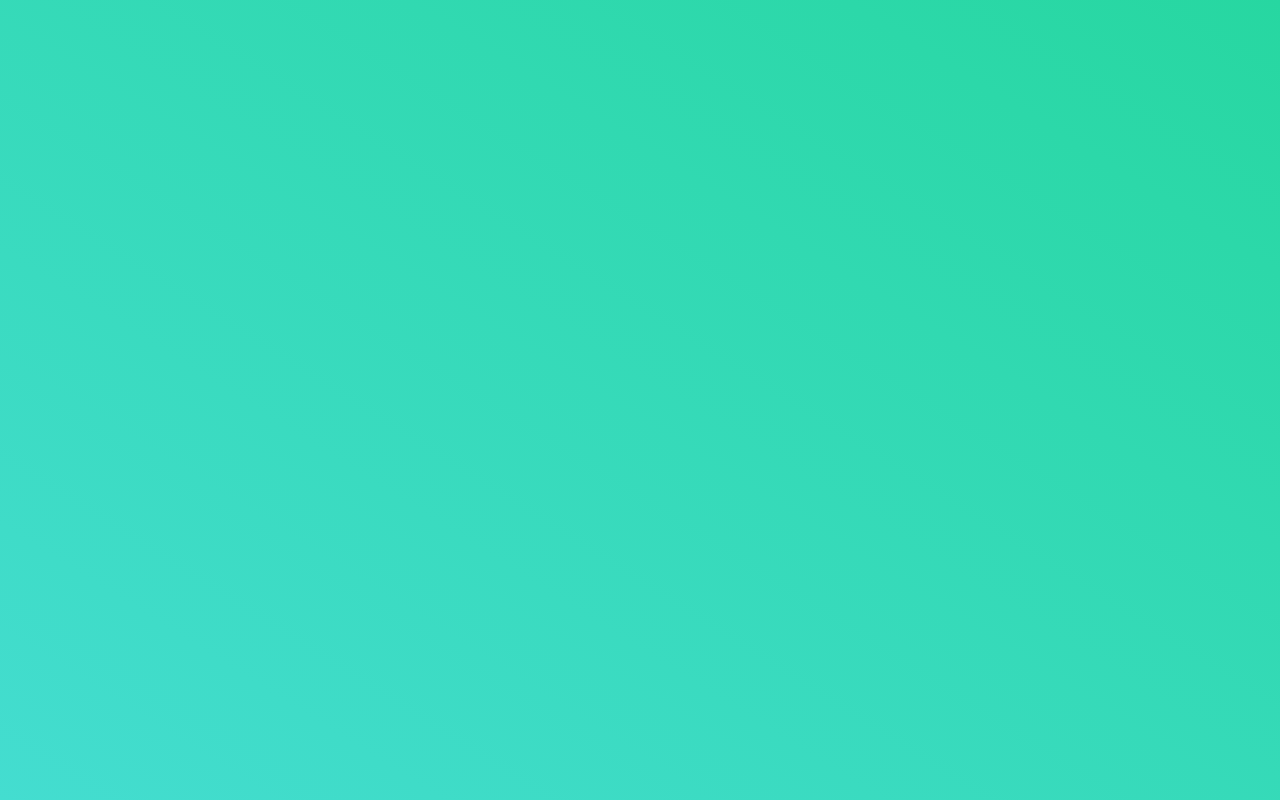
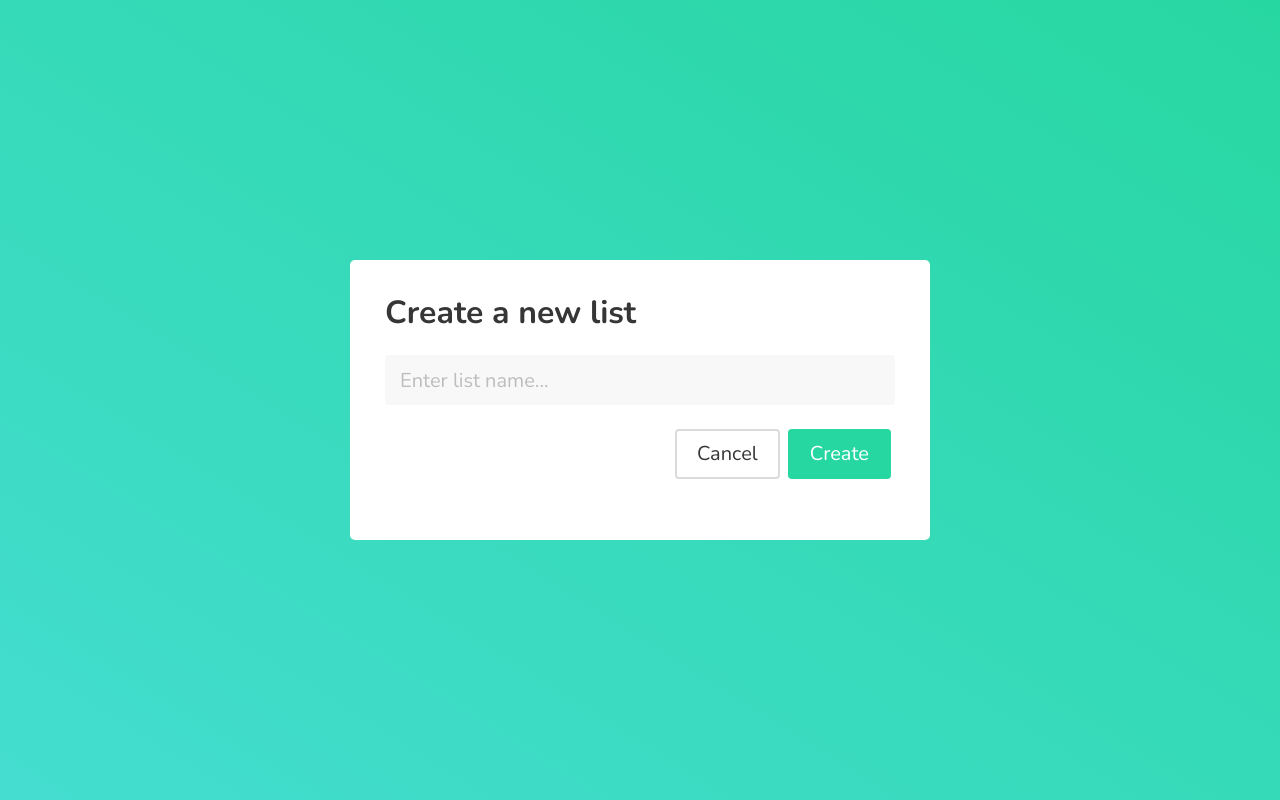
Before and after one commit to Sankalp100/CRUD-MEAN-Stack, an Angular app in the folder TaskManager/frontend/: page /new-list in a window 1280 px wide. Before the commit this address led to /. Built offline with nearby package versions, Linux system fonts and the light colour scheme.

Commit message:
new-list

```diff
--- a/TaskManager/frontend/src/app/app-routing.module.ts
+++ b/TaskManager/frontend/src/app/app-routing.module.ts
@@ -1,9 +1,11 @@
 import { NgModule } from '@angular/core';
 import { Routes, RouterModule } from '@angular/router';
 import { TaskViewComponent } from './pages/task-view/task-view.component';
+import { NewListComponent } from './pages/new-list/new-list.component';
 
 const routes: Routes = [
-  { path:'', component: TaskViewComponent}
+  { path:'', component: TaskViewComponent},
+  { path:'new-list', component: NewListComponent}
 ];
 
 @NgModule({
--- a/TaskManager/frontend/src/app/app.module.ts
+++ b/TaskManager/frontend/src/app/app.module.ts
@@ -7,11 +7,13 @@
 import { AppComponent } from './app.component';
 import { TaskViewComponent } from './pages/task-view/task-view.component';
 import { HttpClientModule, HTTP_INTERCEPTORS } from '@angular/common/http';
+import { NewListComponent } from './pages/new-list/new-list.component';
 
 @NgModule({
   declarations: [
     AppComponent,
-    TaskViewComponent
+    TaskViewComponent,
+    NewListComponent
   ],
   imports: [
     BrowserModule,
--- /dev/null
+++ b/TaskManager/frontend/src/app/pages/new-list/new-list.component.html
@@ -0,0 +1,16 @@
+<div class="centered-content">
+  <div class="modal-box">
+    <h1 class="title">
+      Create a new list
+    </h1>
+
+    <input #listTitleInput class="input has-background-light is-medium" type="text" placeholder="Enter list name...">
+    <br><br>
+    <div class="buttons is-right">
+      <button class="button is-medium" routerLink="/">Cancel</button>
+      <button class="button is-primary has-text-white is-medium" (click)="createList(listTitleInput.value)">Create</button>
+    </div>
+
+
+  </div>
+</div>
--- /dev/null
+++ b/TaskManager/frontend/src/app/pages/new-list/new-list.component.scss
@@ -0,0 +1,8 @@
+.modal-box{
+    min-height: 280px;
+    width: 100%;
+    max-width: 580px;
+    background: white;
+    border-radius: 5px;
+    padding: 35px;
+}
--- /dev/null
+++ b/TaskManager/frontend/src/app/pages/new-list/new-list.component.ts
@@ -0,0 +1,15 @@
+import { Component, OnInit } from '@angular/core';
+
+@Component({
+  selector: 'app-new-list',
+  templateUrl: './new-list.component.html',
+  styleUrls: ['./new-list.component.scss']
+})
+export class NewListComponent implements OnInit {
+
+  constructor() { }
+
+  ngOnInit() {
+  }
+
+}
--- a/TaskManager/frontend/src/main-style.scss
+++ b/TaskManager/frontend/src/main-style.scss
@@ -33,3 +33,11 @@
 html, body {
     height: 100%;
 }
+
+.centered-content {
+    display: flex;
+    justify-content: center;
+    align-items: center;
+    width: 100%;
+    height: 100%;
+}
```
Also changed, not shown: 1 other file (tests, documents, lock files or other folders).
